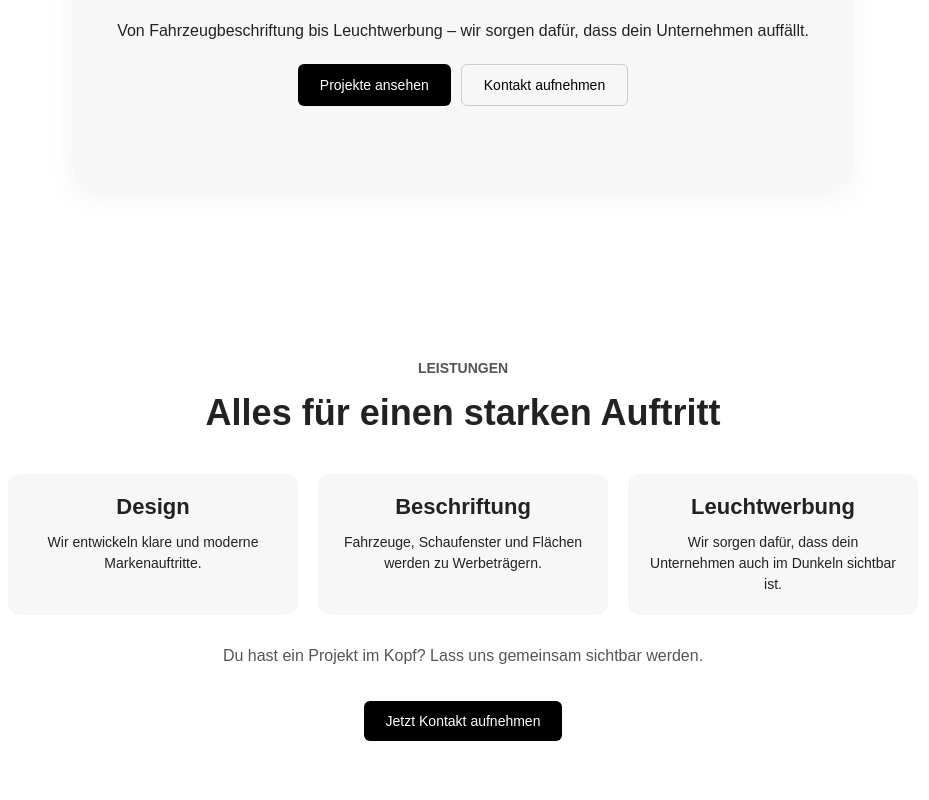
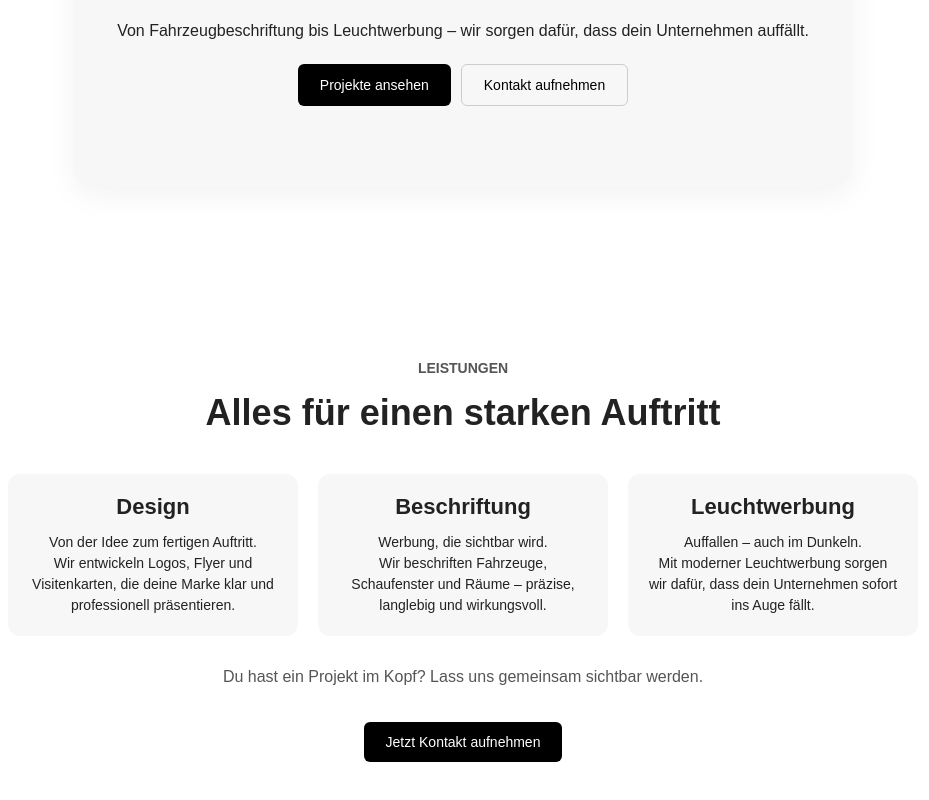
Before and after one commit to Emmo65/lubs-website, a React (Vite) app: page / in a window 1280 px wide. Shown: the part 344-1144 px from the top of the page, without its empty margins (177-1106 px from the left). Built offline with nearby package versions, Linux system fonts and the light colour scheme.

Commit message:
Add services content and improve layout structure

```diff
--- a/src/App.jsx
+++ b/src/App.jsx
@@ -28,17 +28,21 @@ function App(){
           <div className="service-list">
             <div className="service">
               <h3>Design</h3>
-              <p>Wir entwickeln klare und moderne Markenauftritte.</p>
+              <p>Von der Idee zum fertigen Auftritt.</p>
+
+              <p>Wir entwickeln Logos, Flyer und Visitenkarten, die deine Marke klar und professionell präsentieren.</p>
             </div>
 
             <div className="service">
               <h3>Beschriftung</h3>
-              <p>Fahrzeuge, Schaufenster und Flächen werden zu Werbeträgern.</p>
+              <p>Werbung, die sichtbar wird.</p>
+              <p>Wir beschriften Fahrzeuge, Schaufenster und Räume – präzise, langlebig und wirkungsvoll.</p>
             </div>
 
             <div className="service">
               <h3>Leuchtwerbung</h3>
-              <p>Wir sorgen dafür, dass dein Unternehmen auch im Dunkeln sichtbar ist.</p>
+              <p>Auffallen – auch im Dunkeln.</p>
+              <p>Mit moderner Leuchtwerbung sorgen wir dafür, dass dein Unternehmen sofort ins Auge fällt.</p>
             </div>
           </div>
           <p className="services-note">
```
